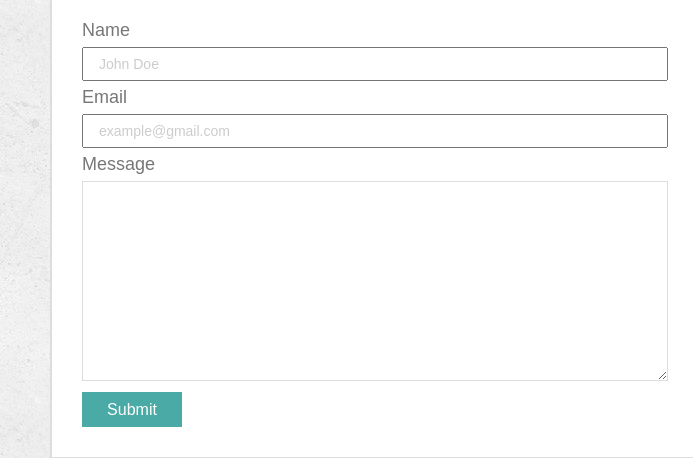
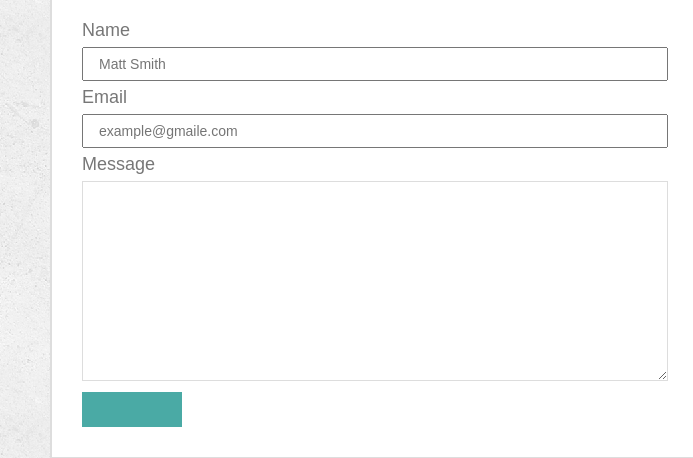
Before and after one commit to mdeggers84/Responsive-Portfolio, a plain HTML site: page contact.html in a window 1280 px wide. Shown: the part 234-692 px from the top of the page, 0-693 px from the left. Drawn offline with Linux system fonts and the light colour scheme.

Commit message:
final changes

```diff
--- a/assets/css/style.css
+++ b/assets/css/style.css
@@ -33,17 +33,9 @@ a {
 	color: #999;
 }
 
-p {
-
-}
-
 h1 {
 	font-size: 30px;
 	margin: 24px 0px;
-}
-
-h2 {
-
 }
 
 h3 {
@@ -236,7 +228,7 @@ label {
 	outline: none;
 }
 
-/* Sticky Footer Styling */
+/* Sticky Footer Styling With Flexbox */
 .container {
 	flex: 1;
 }
--- a/contact.html
+++ b/contact.html
@@ -2,6 +2,8 @@
 <html>
 
 <head>
+    <meta name="viewport" content="width=device-width">
+
     <link rel="stylesheet" type="text/css" href="assets/css/reset.css">
     <link rel="stylesheet" type="text/css" href="assets/css/style.css">
     <title>Contact</title>
@@ -32,16 +34,16 @@
             <form id="contactForm" action="mailto:someone@example.com" method="post" enctype="text/plain">
                 <label for="name">Name</label>
                 <br>
-                <input type="text" name="name" id="name" class="input" value="John Doe">
+                <input type="text" name="name" id="name" class="input" value="" placeholder="Matt Smith">
                 <br>
                 <label for="email">Email</label>
                 <br>
-                <input type="text" name="email" id="email" class="input" value="example@gmail.com">
+                <input type="text" name="email" id="email" class="input" value="" placeholder="example@gmaile.com">
                 <br>
                 <label for="message">Message</label>
                 <br>
                 <textarea name="message" id="message" class="input"></textarea>
-                <input type="submit" class="buttons" id="submit" value="Submit">
+                <input type="submit" class="buttons" id="submit" value="" placeholder="Leave a Comment!">
             </form>
 
         </section>
```
Also changed, not shown: index.html (+3 -1 lines), portfolio.html (+7 -0 lines).
